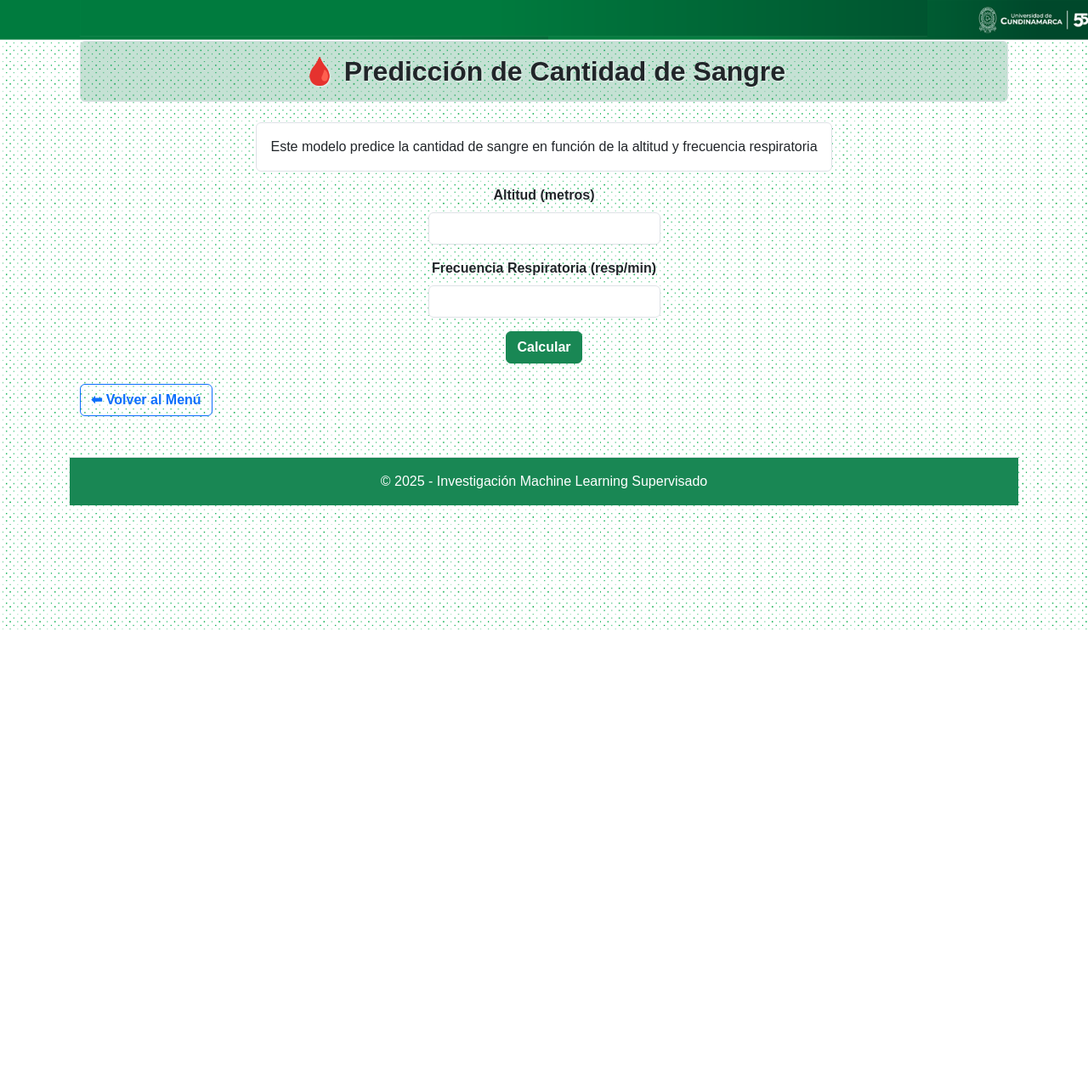
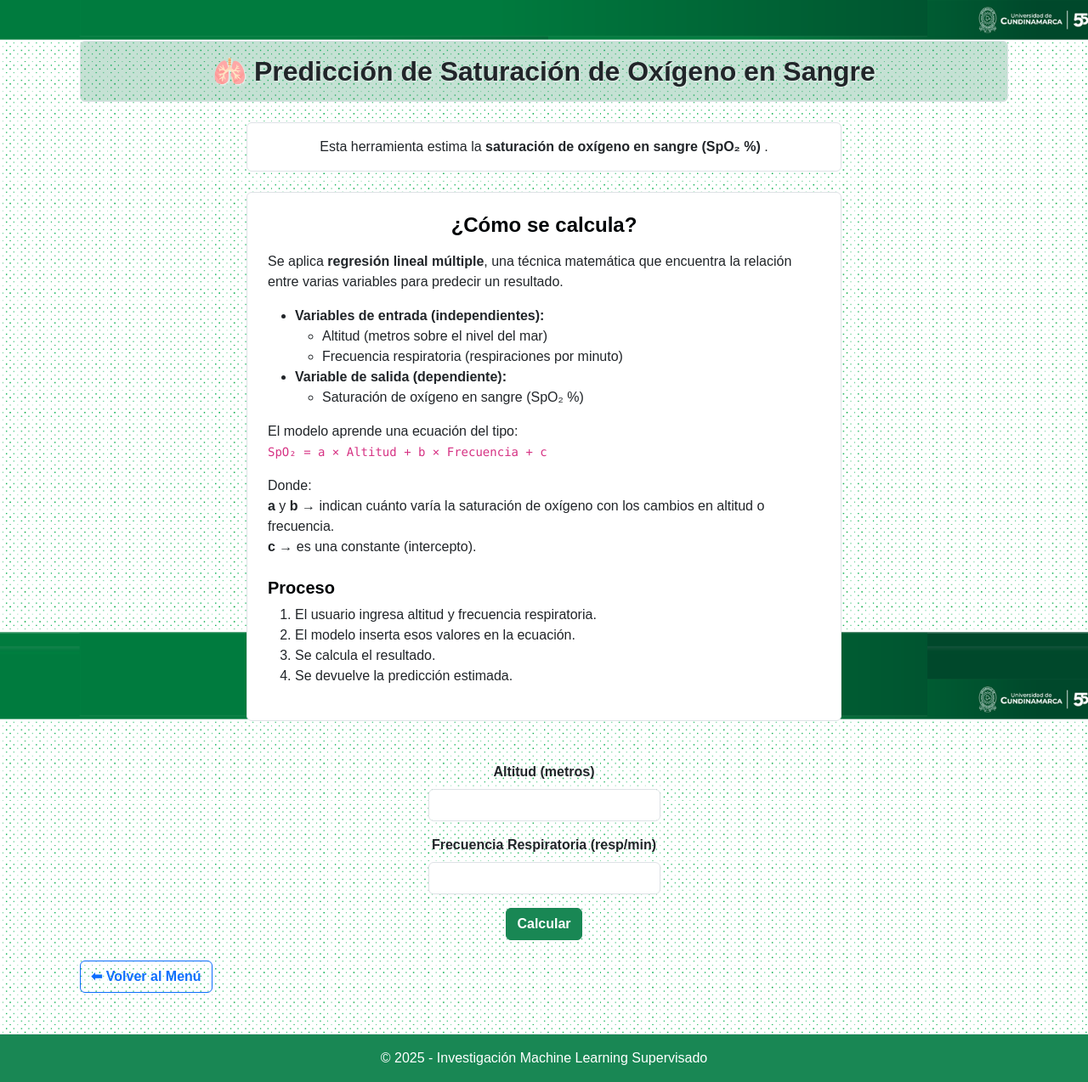
Before and after one commit to Mireya-Garzon-A/ActividadesMachineLearning, a Flask app: page /LR in a window 1280 px wide. Shown: the part 56-1330 px from the top of the page at 85% size. Before the commit the page ends 798 px from the top, so only its background shows below. Run offline with Flask 3, Linux system fonts and the light colour scheme.

Commit message:
Modificacion del codigo cambiando titulos y entorno visual del proyecto

```diff
--- a/Relineal.py
+++ b/Relineal.py
@@ -5,74 +5,62 @@
 import numpy as np
 from sklearn.linear_model import LinearRegression
 
-# Datos de ejemplo para altitud y cantidad de sangre
+# Datos de ejemplo para altitud y cantidad de oxígeno en sangre
 data = {
     "Altitud": [0, 500, 1000, 1500, 2000, 2500, 3000, 3500, 4000, 4500,
                 500, 1500, 2000, 3000, 1000, 2500, 3500, 4000, 0, 2000],
     "Frecuencia Respiratoria": [12, 14, 16, 18, 20, 22, 24, 26, 28, 30,
                                 13, 17, 19, 23, 15, 21, 25, 27, 11, 18],
-    "Cantidad Sangre": [5.0, 5.2, 5.4, 5.6, 5.8, 6.0, 6.2, 6.4, 6.6, 6.8,
-                        5.1, 5.5, 5.7, 6.1, 5.3, 5.9, 6.3, 6.5, 4.9, 5.7]
+    "Saturacion Oxigeno (%)": [98, 97, 96, 95, 94, 93, 92, 91, 90, 89,
+                               97, 95, 94, 92, 96, 93, 91, 90, 99, 94]
 }
 
 df = pd.DataFrame(data)
 
 # Definimos Variables
 x = df[["Altitud", "Frecuencia Respiratoria"]]
-y = df[["Cantidad Sangre"]]
+y = df[["Saturacion Oxigeno (%)"]]
 
 model = LinearRegression()
 model.fit(x, y)
 
-# Predecimos cantidad de sangre
-def CalculateBlood(altitud: float, frecuencia: float):
-    """Predecimos la cantidad de sangre a partir de altitud y frecuencia respiratoria"""
+# Función para predecir SpO₂
+def CalculateOxygen(altitud: float, frecuencia: float):
+    """Predice la saturación de oxígeno en sangre (SpO₂ %)"""
     result = model.predict([[altitud, frecuencia]])[0][0]
     return round(float(result), 2)
 
-# Graficar (para usar en Flask)
-def save_plot(altitud=None, frecuencia=None, cantidad_sangre=None):
+# Función para graficar
+def save_plot(altitud=None, frecuencia=None, spo2=None):
     try:
-        # Cerrar todas las figuras previas para evitar conflictos
         plt.close('all')
-
         fig, (ax1, ax2) = plt.subplots(1, 2, figsize=(12, 5))
 
-        # Gráfico 1: Altitud vs Cantidad de Sangre
-        ax1.scatter(df["Altitud"], df["Cantidad Sangre"], color="blue", label="Datos reales", alpha=0.6)
-
-        # Tendencia para altitud
+        # Gráfico 1: Altitud vs SpO₂
+        ax1.scatter(df["Altitud"], df["Saturacion Oxigeno (%)"], color="blue", label="Datos reales", alpha=0.6)
         altitud_range = np.linspace(df["Altitud"].min(), df["Altitud"].max(), 100)
         freq_promedio = df["Frecuencia Respiratoria"].mean()
         predicciones = [model.predict([[alt, freq_promedio]])[0][0] for alt in altitud_range]
-
         ax1.plot(altitud_range, predicciones, color="red", label="Tendencia", linewidth=2)
-
-        if altitud is not None and cantidad_sangre is not None:
-            ax1.scatter(altitud, cantidad_sangre, color="green", s=100, label="Predicción actual")
-
+        if altitud is not None and spo2 is not None:
+            ax1.scatter(altitud, spo2, color="green", s=100, label="Predicción actual")
         ax1.set_xlabel("Altitud (metros)")
-        ax1.set_ylabel("Cantidad de Sangre (litros)")
-        ax1.set_title("Altitud vs Cantidad de Sangre")
+        ax1.set_ylabel("Saturación de Oxígeno (%)")
+        ax1.set_title("Altitud vs Saturación de Oxígeno en Sangre")
         ax1.legend()
         ax1.grid(True, alpha=0.3)
 
-        # Gráfico 2: Frecuencia vs Cantidad de Sangre
-        ax2.scatter(df["Frecuencia Respiratoria"], df["Cantidad Sangre"], color="blue", label="Datos reales", alpha=0.6)
-
-        # Tendencia para frecuencia
+        # Gráfico 2: Frecuencia vs SpO₂
+        ax2.scatter(df["Frecuencia Respiratoria"], df["Saturacion Oxigeno (%)"], color="blue", label="Datos reales", alpha=0.6)
         frecuencia_range = np.linspace(df["Frecuencia Respiratoria"].min(), df["Frecuencia Respiratoria"].max(), 100)
         altitud_promedio = df["Altitud"].mean()
         predicciones_frec = [model.predict([[altitud_promedio, freq]])[0][0] for freq in frecuencia_range]
-
         ax2.plot(frecuencia_range, predicciones_frec, color="red", label="Tendencia", linewidth=2)
-
-        if frecuencia is not None and cantidad_sangre is not None:
-            ax2.scatter(frecuencia, cantidad_sangre, color="green", s=100, label="Predicción actual")
-
+        if frecuencia is not None and spo2 is not None:
+            ax2.scatter(frecuencia, spo2, color="green", s=100, label="Predicción actual")
         ax2.set_xlabel("Frecuencia Respiratoria (resp/min)")
-        ax2.set_ylabel("Cantidad de Sangre (litros)")
-        ax2.set_title("Frecuencia vs Cantidad de Sangre")
+        ax2.set_ylabel("Saturación de Oxígeno (%)")
+        ax2.set_title("Frecuencia vs Saturación de Oxígeno en Sangre")
         ax2.legend()
         ax2.grid(True, alpha=0.3)
 
@@ -82,7 +70,6 @@
 
     except Exception as e:
         print(f"Error al generar el gráfico: {e}")
-        # Crear un gráfico simple de respaldo
         plt.figure(figsize=(8, 6))
         plt.scatter([1, 2, 3], [1, 2, 3])
         plt.title("Gráfico de respaldo")
--- a/app.py
+++ b/app.py
@@ -37,7 +37,7 @@
         try:
             altitud = float(request.form["altitud"])
             frecuencia = float(request.form["frecuencia"])
-            calculateResult = Relineal.CalculateBlood(altitud, frecuencia)
+            calculateResult = Relineal.CalculateOxygen(altitud, frecuencia)
 
             # Pequeña pausa para evitar conflictos
             import time
--- a/templates/rl.html
+++ b/templates/rl.html
@@ -2,16 +2,62 @@
 {% block content %}
 <div class="container mt-5">
 
-   <!-- Título centrado con fondo blanco -->
+   <!-- Título -->
     <h2 class="text-center border bg-success bg-opacity-25 text-dark p-3 mb-4 rounded">
-        <strong>🩸 Predicción de Cantidad de Sangre</strong>
+        <strong>🫁 Predicción de Saturación de Oxígeno en Sangre</strong>
     </h2>
 
-    <p class="text-center bg-white border rounded p-3 mx-auto" style="width: max-content;">
-        Este modelo predice la cantidad de sangre en función de la altitud y frecuencia respiratoria</p>
+    <!-- Descripción inicial -->
+    <p class="text-center bg-white border rounded p-3 mx-auto" style="max-width: 700px;">
+        Esta herramienta estima la <b>saturación de oxígeno en sangre (SpO₂ %)</b> .
+    </p>
+
+    <!-- Explicación técnica -->
+    <div class="bg-white border rounded p-4 mx-auto mt-4" style="max-width: 700px;">
+        <h4 class="text-center fw-bold mb-3">¿Cómo se calcula?</h4>
+        <p>
+            Se aplica <b>regresión lineal múltiple</b>, una técnica matemática que encuentra la relación
+            entre varias variables para predecir un resultado.
+        </p>
+
+        <ul>
+            <li><b>Variables de entrada (independientes):</b>
+                <ul>
+                    <li>Altitud (metros sobre el nivel del mar)</li>
+                    <li>Frecuencia respiratoria (respiraciones por minuto)</li>
+                </ul>
+            </li>
+            <li><b>Variable de salida (dependiente):</b>
+                <ul>
+                    <li>Saturación de oxígeno en sangre (SpO₂ %)</li>
+                </ul>
+            </li>
+        </ul>
+
+        <p class="mt-3">
+            El modelo aprende una ecuación del tipo:
+            <br>
+            <code>SpO₂ = a × Altitud + b × Frecuencia + c</code>
+        </p>
+
+        <p>
+            Donde:
+            <br>
+            <b>a</b> y <b>b</b> → indican cuánto varía la saturación de oxígeno con los cambios en altitud o frecuencia. <br>
+            <b>c</b> → es una constante (intercepto).
+        </p>
+
+        <h5 class="fw-bold mt-4">Proceso</h5>
+        <ol>
+            <li>El usuario ingresa altitud y frecuencia respiratoria.</li>
+            <li>El modelo inserta esos valores en la ecuación.</li>
+            <li>Se calcula el resultado.</li>
+            <li>Se devuelve la predicción estimada.</li>
+        </ol>
+    </div>
 
     <!-- Formulario -->
-<form method="post" class="text-center">
+    <form method="post" class="text-center mt-5">
         <div class="mb-3">
             <label for="altitud" class="form-label fw-bold">Altitud (metros)</label>
             <input type="number" step="any" name="altitud" id="altitud" class="form-control w-25 mx-auto" required>
@@ -25,18 +71,22 @@
 
     <!-- Resultado -->
     {% if result is not none %}
-    <div class="alert alert-info text-center bg-success bg-opacity-25  mt-4">
-        <h4>Cantidad de Sangre Estimada: <span class="fw-bold">{{ result }} litros</span></h4>
+    <div class="alert alert-info text-center bg-success bg-opacity-25 mt-4">
+        <h4>Saturación de Oxígeno Estimada:
+            <span class="fw-bold">{{ result }} %</span>
+        </h4>
 
         <div class="text-center mt-4">
             <img src="{{ url_for('static', filename='images/regresion.png') }}"
-         alt="Gráfico predicción sangre" class="img-fluid border rounded">
+                 alt="Gráfico predicción saturación de oxígeno" class="img-fluid border rounded">
+        </div>
+    </div>
+    {% endif %}
+
+    <!-- Botón volver -->
+    <div class="mt-4 text-left">
+        <a href="/menu" class="btn btn-outline-primary"><b>⬅ Volver al Menú</b></a>
     </div>
 
 </div>
-    {% endif %}
-
-    <div class="mt-4">
-    <a href="/menu" class="btn btn-outline-primary"><b>⬅ Volver al Menú</b></a>
-</div>
 {% endblock %}
```
Lines whose indentation alone changed are shown as unchanged.
